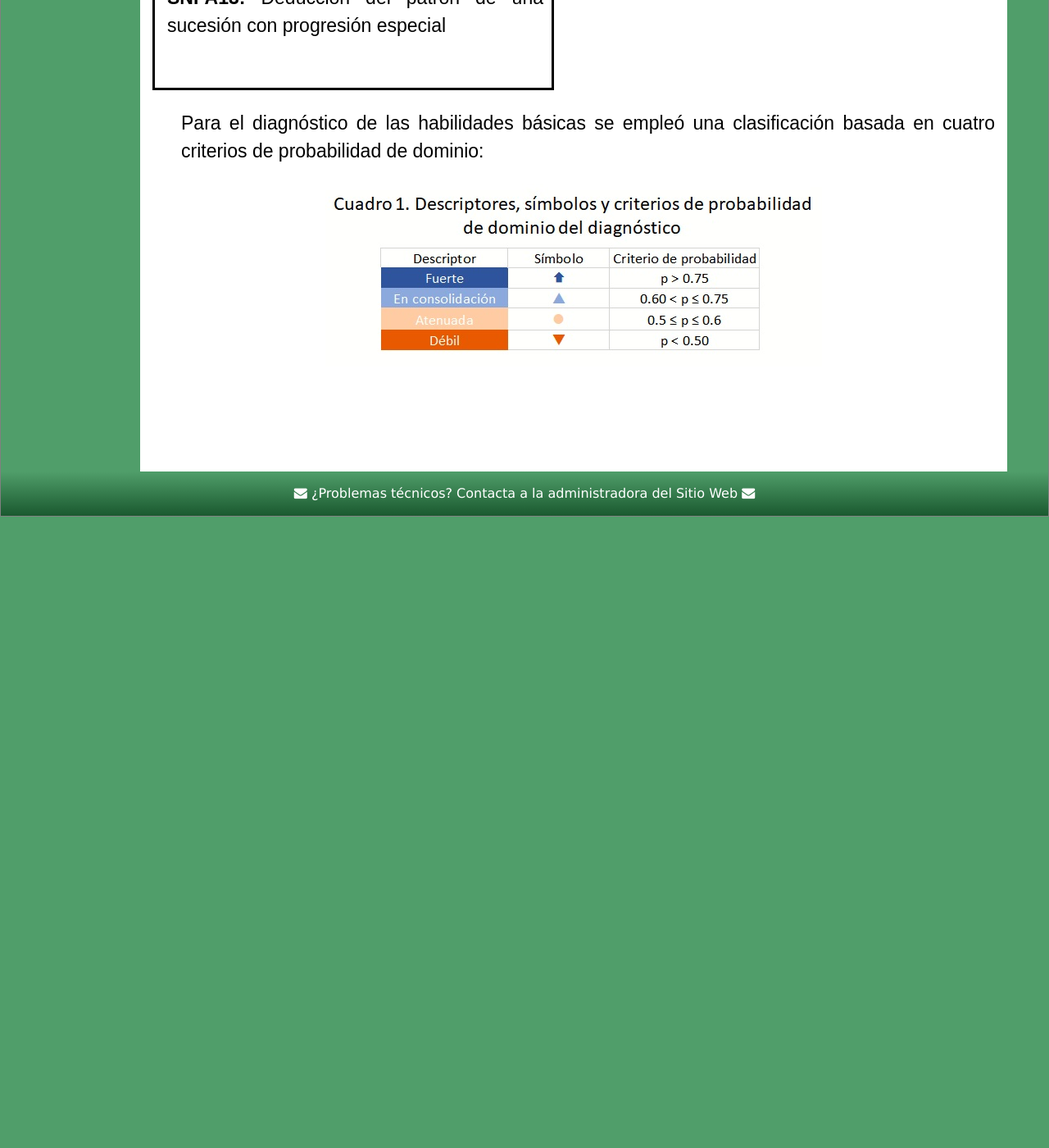
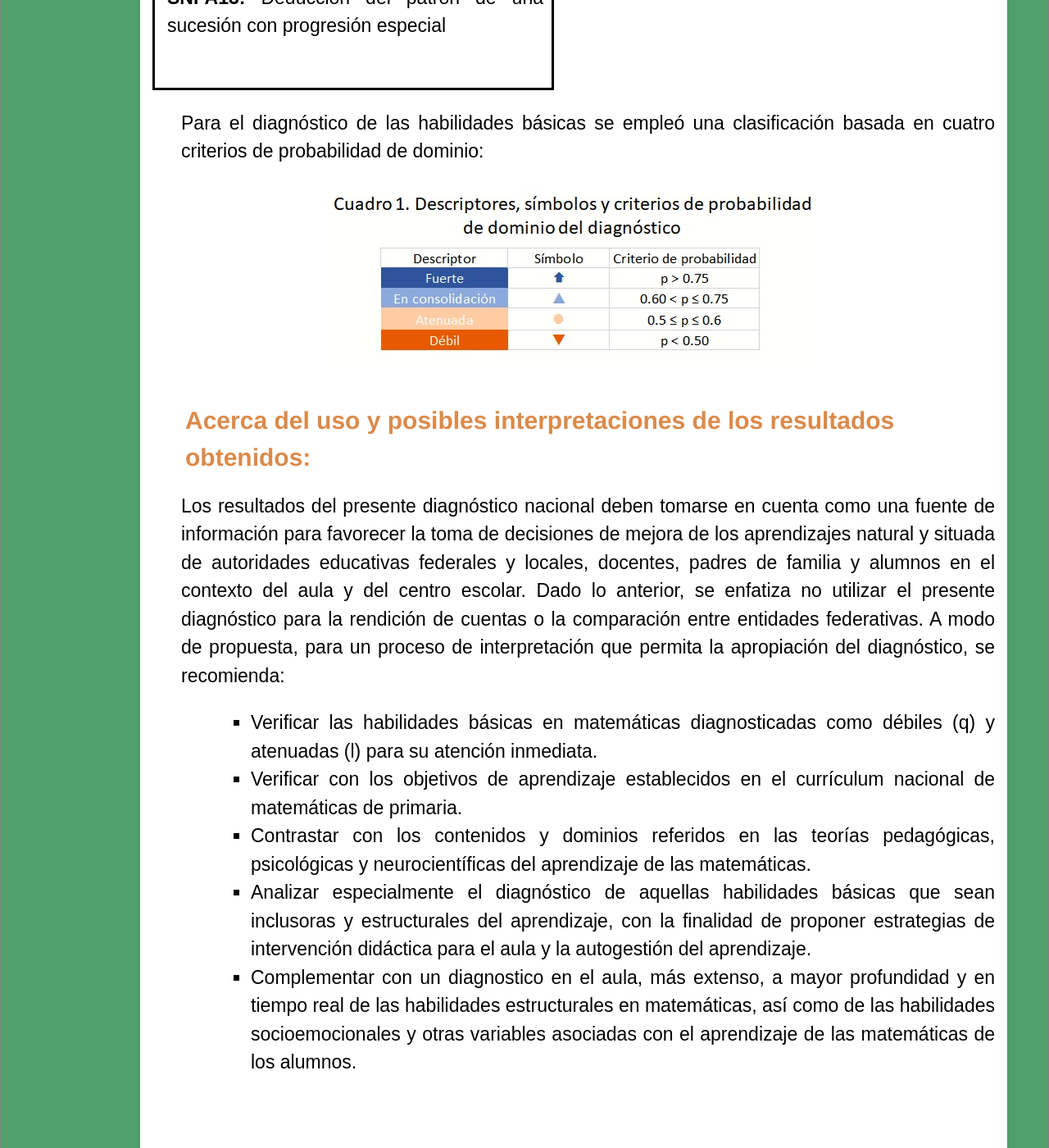
Before and after one commit to rimedie/rimedie.github.io, a Jekyll site: the page built from 1_InfogDetalles.html, in a window 1280 px wide and 1400 px high, scrolled down 4743 px. Shown: the whole window at 82% size. Built offline with Jekyll 4.4.1, drawn with Linux system fonts in a browser that asks for light colours; before the commit the page ends 5373 px from its top, so only the background shows below that.

Commit message:
Update 1_InfogDetalles.html

```diff
--- a/1_InfogDetalles.html
+++ b/1_InfogDetalles.html
@@ -92,6 +92,18 @@
 	<img class='displayed' src="/images_gral/Nivele.jpg" alt="LogoRIMEDIE" >
 	</center>
 	<br>
+  <h2 class="interact">Acerca del uso y posibles interpretaciones de los resultados obtenidos:</h2>
+
+ <p>Los resultados del presente diagnóstico nacional deben tomarse en cuenta como una fuente de información para favorecer la toma de decisiones de mejora de los aprendizajes natural y situada de autoridades educativas federales y locales, docentes, padres de familia y alumnos en el contexto del aula y del centro escolar. Dado lo anterior, se enfatiza no utilizar el presente diagnóstico para la rendición de cuentas o la comparación entre entidades federativas. A modo de propuesta, para un proceso de interpretación que permita la apropiación del diagnóstico, se recomienda:</p>
+
+ 	<ul style="  font-size: 23px; font-family: sans-serif; margin-left: 80px; text-align: justify">
+<li> Verificar las habilidades básicas en matemáticas diagnosticadas como débiles (q) y atenuadas (l) para su atención inmediata.</li>
+<li> Verificar con los objetivos de aprendizaje establecidos en el currículum nacional de matemáticas de primaria.</li>
+<li> Contrastar con los contenidos y dominios referidos en las teorías pedagógicas, psicológicas y neurocientíficas del aprendizaje de las matemáticas.</li>
+<li> Analizar especialmente el diagnóstico de aquellas habilidades básicas que sean inclusoras y estructurales del aprendizaje, con la finalidad de proponer estrategias de intervención didáctica para el aula y la autogestión del aprendizaje.</li>
+<li> Complementar con un diagnostico en el aula, más extenso, a mayor profundidad y en tiempo real de las habilidades estructurales en matemáticas, así como de las habilidades socioemocionales y otras variables asociadas con el aprendizaje de las matemáticas de los alumnos.</li>
+	</ul>
+
 <br><br><br><br>
 
 </div><!-- /.blurb -->
```
